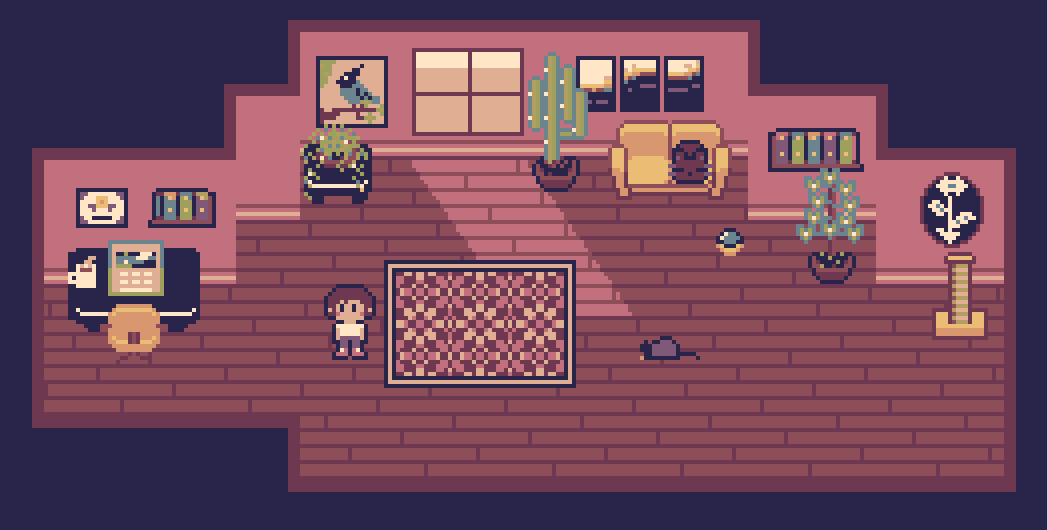
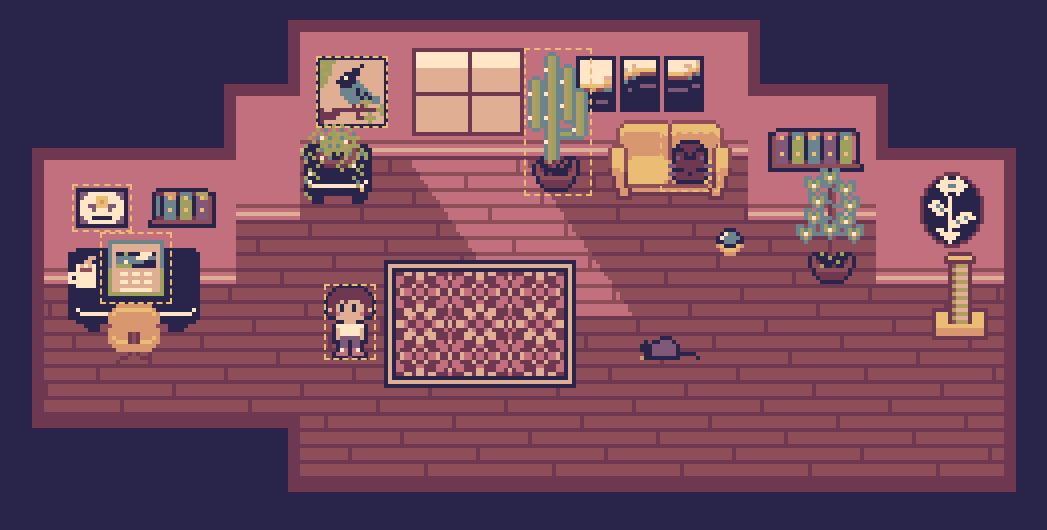
Before and after one commit to StellerJames/RoomForAza, a plain HTML site: page index.html in a window 1280 px wide. Shown: the whole page, without its empty margins (116-1163 px from the left). Drawn offline with Linux system fonts and the light colour scheme.

Commit message:
Add buttons over clickable objects

```diff
--- a/css/style.css
+++ b/css/style.css
@@ -16,6 +16,7 @@ Bisque #ffe6c6;*/
 body {
     margin: 0;
     background: #292449;
+    font-family: "Press Start 2P", monospace;
 }
 
 /* the room box: full width, but never bigger than 4x, centered */
@@ -44,3 +45,16 @@ body {
     top: calc(var(--y) / 144 * 100%);
     width: calc(var(--w) / 256 * 100%);
 }
+
+/* clickable areas over objects, uses the same pixel mapping as the sprites */
+.hotspot {
+    position: absolute;
+    left: calc(var(--x) / 256 * 100%);
+    top: calc(var(--y) / 144 * 100%);
+    width: calc(var(--w) / 256 * 100%);
+    height: calc(var(--h) / 144 * 100%);
+    padding: 0;
+    background: transparent;
+    border: 2px dashed #eabc74; /* temporary so it's visible (replace w/focus-visible later) */
+    cursor: pointer;
+}
--- a/index.html
+++ b/index.html
@@ -1,20 +1,47 @@
 <!DOCTYPE html>
 <html lang="en">
+
 <head>
     <meta charset="UTF-8">
     <meta name="viewport" content="width=device-width, initial-scale=1.0">
     <title>Room for Aza</title>
+    <link rel="preconnect" href="https://fonts.googleapis.com">
+    <link rel="preconnect" href="https://fonts.gstatic.com" crossorigin>
+    <link href="https://fonts.googleapis.com/css2?family=Press+Start+2P&display=swap" rel="stylesheet">
     <link rel="stylesheet" href="css/style.css">
 </head>
+
 <body>
-   <main class="room">
-    <img class="room-bg" src="assets/room-static.png" alt="A cozy pixel art living room with a desk, a sofa, a sleeping cat, plants, and wall art">
+    <main class="room">
+        <img class="room-bg" src="assets/room-static.png"
+            alt="A cozy pixel art living room with a desk, a sofa, a sleeping cat, plants, and wall art">
 
-    <img class="sprite" src="assets/character-idle.gif" alt="" style="--x: 78; --y: 71; --w: 13;">
+        <img class="sprite" src="assets/character-idle.gif" alt="" style="--x: 78; --y: 71; --w: 13;">
 
-    <img class="sprite" src="assets/cat-sleep.gif" alt="" style="--x: 164; --y: 34; --w: 11;">
+        <img class="sprite" src="assets/cat-sleep.gif" alt="" style="--x: 164; --y: 34; --w: 11;">
 
-    <img class="sprite" src="assets/mug-steam.gif" alt="" style="--x: 14; --y: 63; --w: 7;">
-   </main>
+        <img class="sprite" src="assets/mug-steam.gif" alt="" style="--x: 14; --y: 63; --w: 7;">
+
+        <button class="hotspot" data-object="character" aria-label="Aza"
+            style="--x: 78; --y: 71; --w: 13; --h: 19;"></button>
+
+        <button class="hotspot" data-object="computer" aria-label="Aza's Computer"
+            style="--x: 22; --y: 58; --w: 18; --h: 18;"></button>
+
+        <button class="hotspot" data-object="cat" aria-label="Aza's cat"
+            style="--x: 162; --y: 33; --w: 15; --h: 15;"></button>
+
+        <button class="hotspot" data-object="painting" aria-label="A painting of a Steller's Jay"
+            style="--x: 76; --y: 14; --w: 18; --h: 18;"></button>
+
+
+        <button class="hotspot" data-object="cactus" aria-label="A cowboy cactus"
+            style="--x: 128; --y: 12; --w: 17; --h: 37;"></button>
+
+        <button class="hotspot" data-object="diploma" aria-label="Aza's diploma"
+            style="--x: 15; --y: 46; --w: 15; --h: 12;"></button>
+
+    </main>
 </body>
+
 </html>
```
